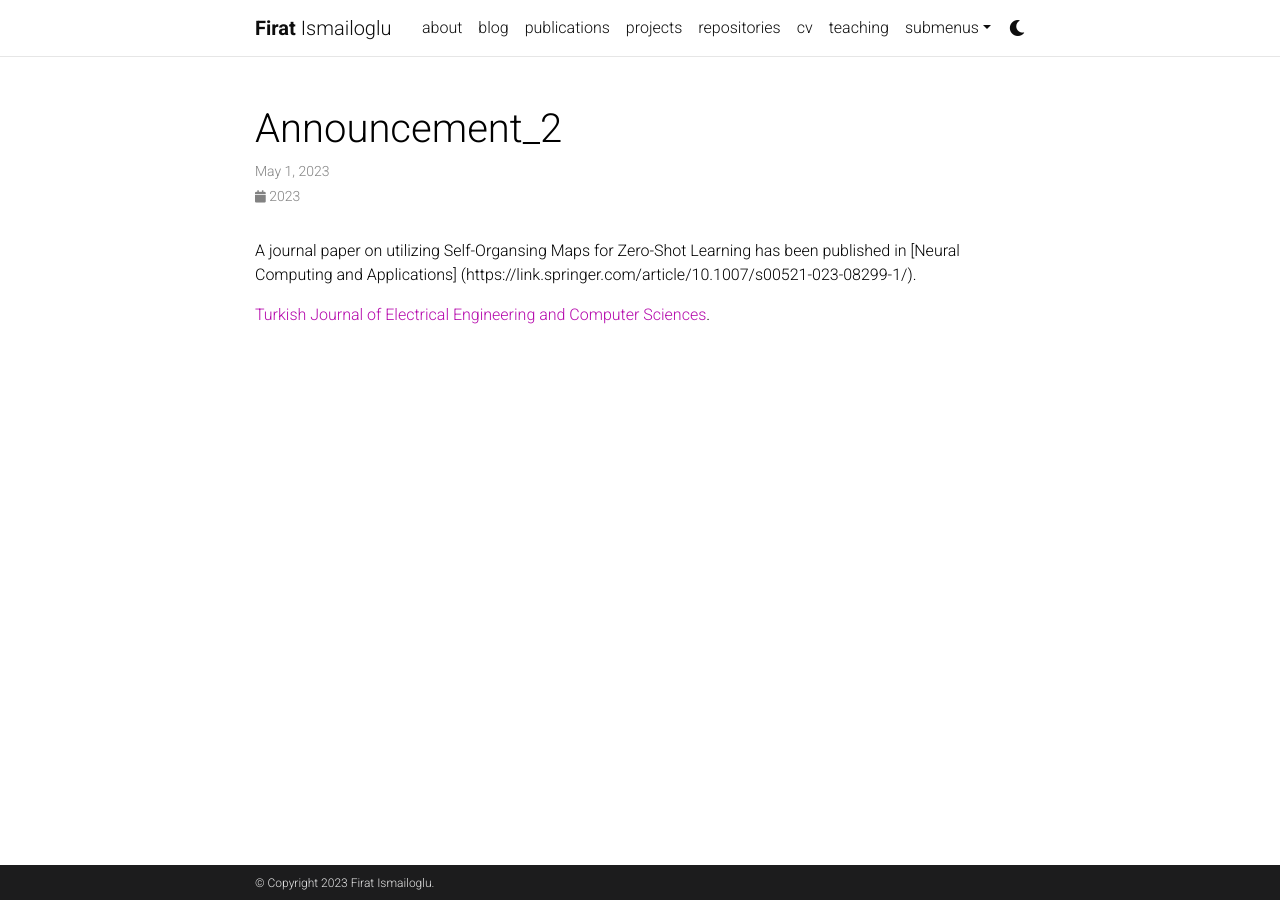
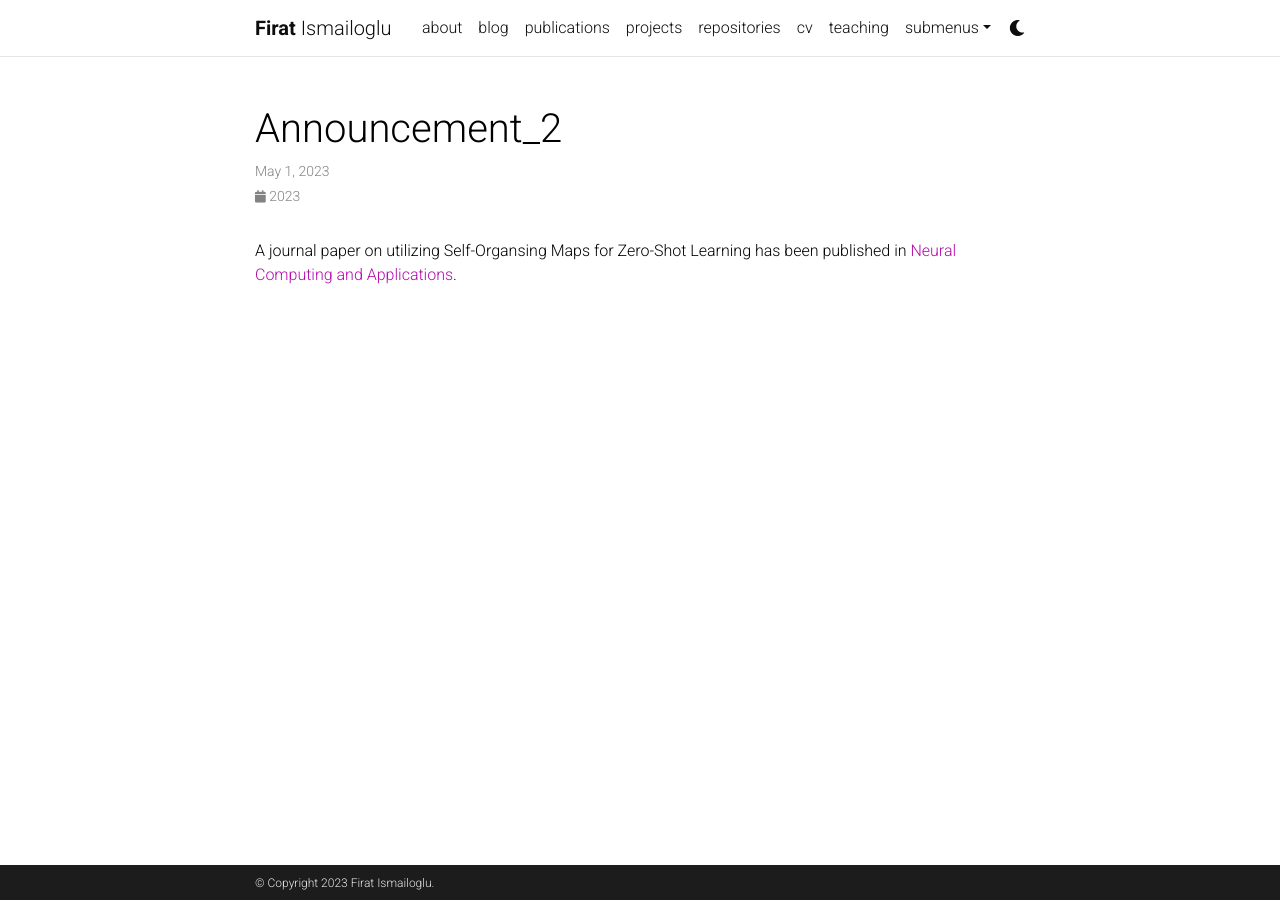
Before and after one commit to FiratIsmailoglu/firatismailoglu.github.io, a Jekyll site: the page built from _news/announcement_2.md, in a window 1280 px wide. Built offline with Jekyll 4.4.1, drawn with Linux system fonts in a browser that asks for light colours; comment, search, counter and statistics services are not loaded; a style sheet for code colours, icons or effects is not loaded.

Commit message:
Update announcement_2.md

```diff
--- a/_news/announcement_2.md
+++ b/_news/announcement_2.md
@@ -5,6 +5,4 @@ inline: true
 related_posts: false
 ---
 
-A journal paper on utilizing Self-Organsing Maps for  Zero-Shot Learning has been published in [Neural Computing and Applications] (https://link.springer.com/article/10.1007/s00521-023-08299-1/).
-
- [Turkish Journal of Electrical Engineering and Computer Sciences](https://link.springer.com/article/10.1007/s00521-023-08299-1/).
+A journal paper on utilizing Self-Organsing Maps for  Zero-Shot Learning has been published in [Neural Computing and Applications](https://link.springer.com/article/10.1007/s00521-023-08299-1/).
```
